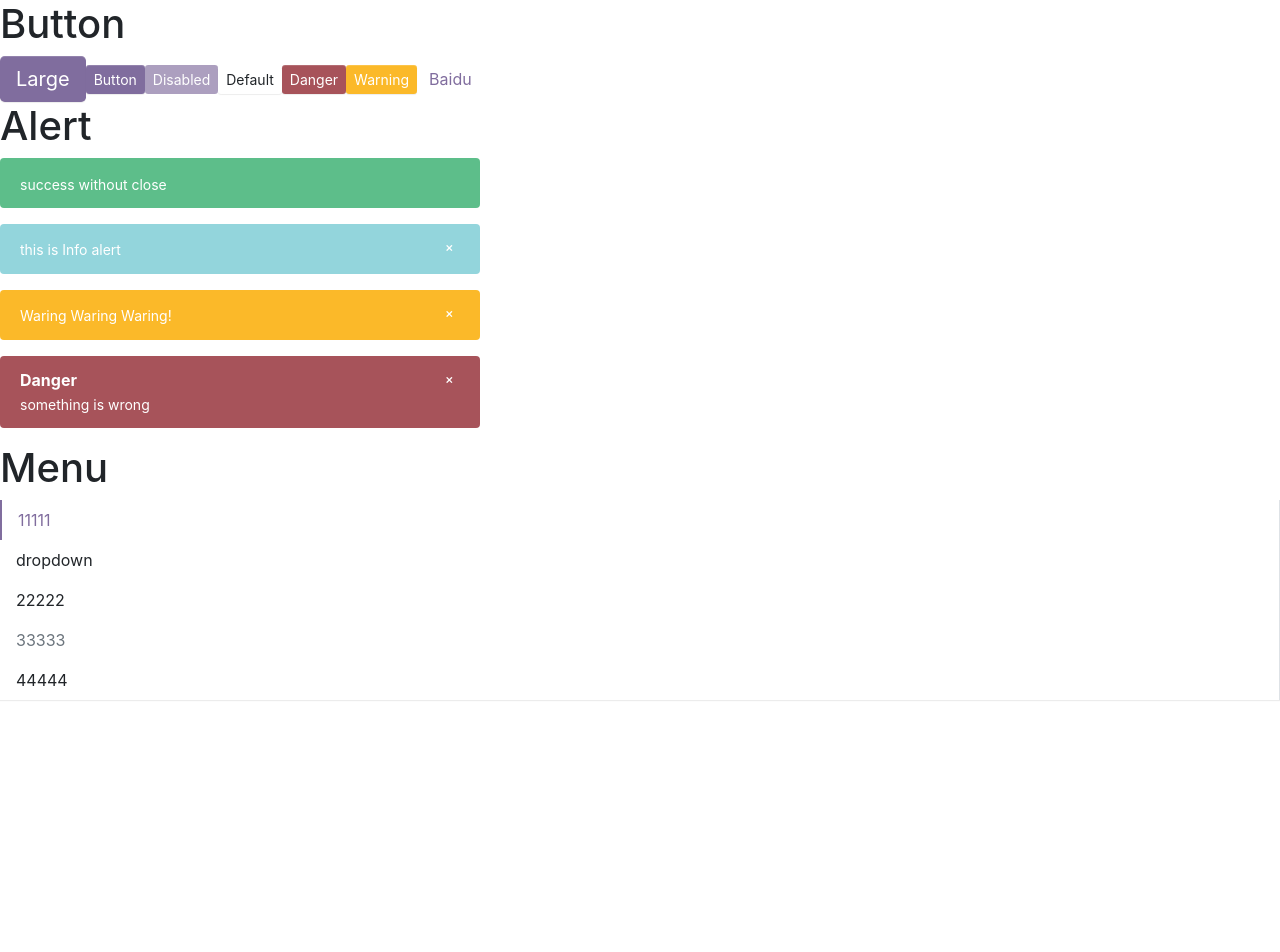
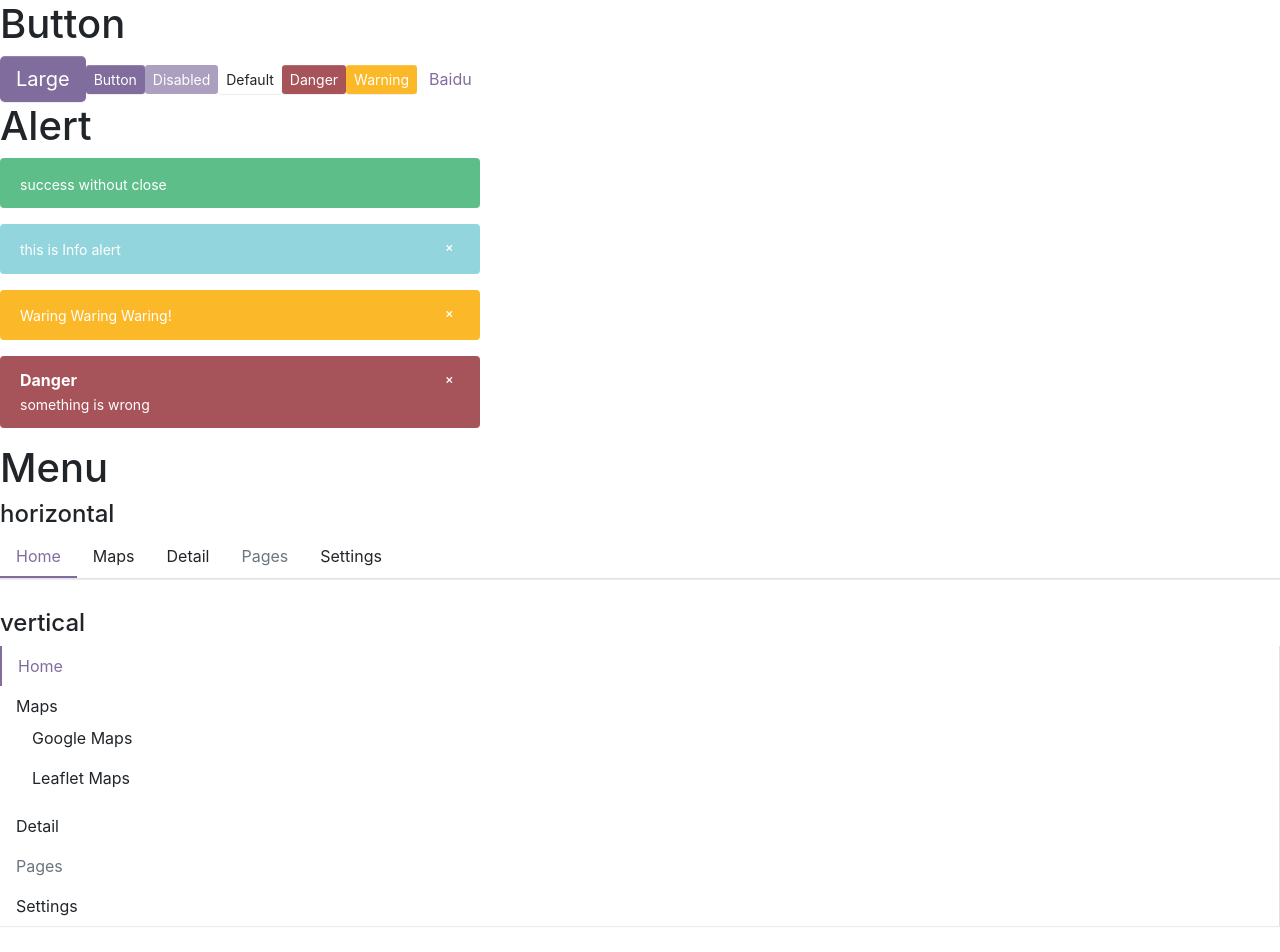
Before and after one commit to NnnLillian/Just-Antd, a React (Create React App) app: page / in a window 1280 px wide. Shown: the top 952 px of the page. Before the commit the page ends 800 px from the top, so only its background shows below. Built offline with nearby package versions, Linux system fonts and the light colour scheme.

Commit message:
show menu on main page

```diff
--- a/src/App.tsx
+++ b/src/App.tsx
@@ -30,28 +30,56 @@ function App() {
       </div>
       <div>
         <h1>Menu</h1>
-        <Menu onSelect={(index) => { }} mode="vertical">
+        <div>
+          <h4>horizontal</h4>
+          <Menu onSelect={(index) => { alert(index) }}>
             <MenuItem>
-            11111
+              Home
            </MenuItem>
-          <SubMenu title="dropdown">
+            <SubMenu title="Maps">
               <MenuItem>
-              sub111
+                Google Maps
              </MenuItem>
               <MenuItem>
-              sub222
+                Leaflet Maps
              </MenuItem>
             </SubMenu>
             <MenuItem>
-            22222
+              Detail
            </MenuItem>
             <MenuItem disabled>
-            33333
+              Pages
            </MenuItem>
             <MenuItem>
-            44444
+              Settings
            </MenuItem>
           </Menu>
+        </div>
+        <div>
+          <h4>vertical</h4>
+          <Menu onSelect={(index) => { alert(index) }} mode="vertical" defaultOpenSubMenus={['1']}>
+            <MenuItem>
+              Home
+           </MenuItem>
+            <SubMenu title="Maps">
+              <MenuItem>
+                Google Maps
+             </MenuItem>
+              <MenuItem>
+                Leaflet Maps
+             </MenuItem>
+            </SubMenu>
+            <MenuItem>
+              Detail
+           </MenuItem>
+            <MenuItem disabled>
+              Pages
+           </MenuItem>
+            <MenuItem>
+              Settings
+           </MenuItem>
+          </Menu>
+        </div>
       </div>
     </div>
   );
```
Lines whose indentation alone changed are shown as unchanged.
